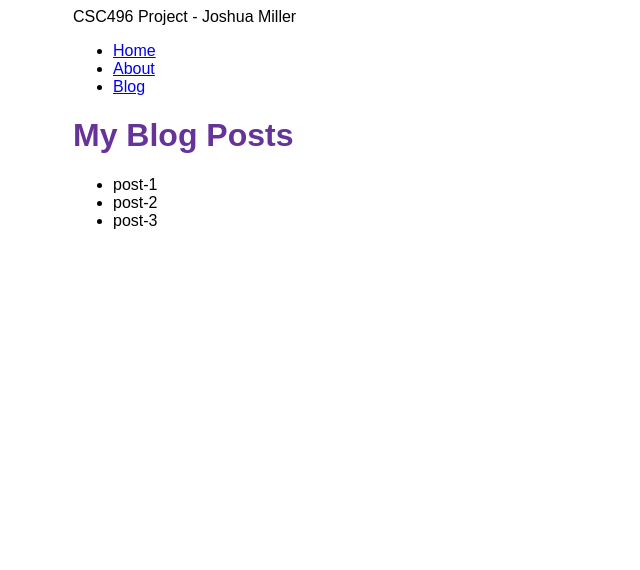
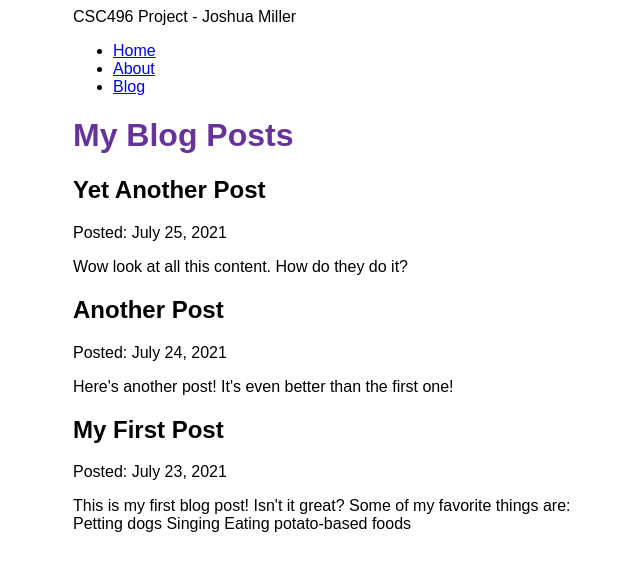
Before and after one commit to joshua-miller234/csc496project, a Gatsby site: page /blog in a window 1280 px wide. Shown: the whole page, without its empty margins (317-957 px from the left). Built offline with nearby package versions, Linux system fonts and the light colour scheme; Gatsby itself is replaced by a stand-in of ours.

Commit message:
Finished Gatsby Tutorial Part 5

```diff
--- a/blog/post-1.mdx
+++ b/blog/post-1.mdx
@@ -0,0 +1,13 @@
+---
+title: "My First Post"
+date: "2021-07-23"
+slug: "my-first-post"
+---
+
+This is my first blog post! Isn't it *great*?
+
+Some of my **favorite** things are:
+
+* Petting dogs
+* Singing
+* Eating potato-based foods
--- a/blog/post-2.mdx
+++ b/blog/post-2.mdx
@@ -0,0 +1,7 @@
+---
+title: "Another Post"
+date: "2021-07-24"
+slug: "another-post"
+---
+
+Here's another post! It's even better than the first one!
--- a/blog/post-3.mdx
+++ b/blog/post-3.mdx
@@ -0,0 +1,7 @@
+---
+title: "Yet Another Post"
+date: "2021-07-25"
+slug: "yet-another-post"
+---
+
+Wow look at all this content. How do they do it?
--- a/src/pages/blog.js
+++ b/src/pages/blog.js
@@ -6,27 +6,33 @@ import Seo from '../components/seo'
 const BlogPage = ({data}) => {
   return (
     <Layout pageTitle="My Blog Posts">
-        <ul>
         {
-            data.allFile.nodes.map(node => (
-            <li key={node.name}>
-                {node.name}
-            </li>
-            ))
-        }
-      </ul>
+        data.allMdx.nodes.map((node) => (
+          <article key={node.id}>
+            <h2>{node.frontmatter.title}</h2>
+            <p>Posted: {node.frontmatter.date}</p>
+            <p>{node.excerpt}</p>
+          </article>
+        ))
+      }
     </Layout>
   )
 }
 
+
 export const query = graphql`
   query {
-  allFile(sort: {name: ASC}) {
-    nodes {
-      name
+    allMdx(sort: { frontmatter: { date: DESC }}) {
+      nodes {
+        frontmatter {
+          date(formatString: "MMMM D, YYYY")
+          title
+        }
+        id
+        excerpt
+      }
     }
   }
-}
 `
 
 
--- a/src/pages/index.js
+++ b/src/pages/index.js
@@ -10,7 +10,8 @@ const IndexPage = () => {
       <StaticImage
         alt="Clifford, a reddish-brown pitbull, posing on a couch and looking stoically at the camera"
         // src="https://pbs.twimg.com/media/E1oMV3QVgAIr1NT?format=jpg&name=large"
-        src="../images/clifford.jpg"
+        // src="../images/clifford.jpg"
+        src="../images/IMG_1650.jpg"
       />
     </Layout>
   )
```
Also changed, not shown: gatsby-config.js (+7 -5 lines), 1 other file.
